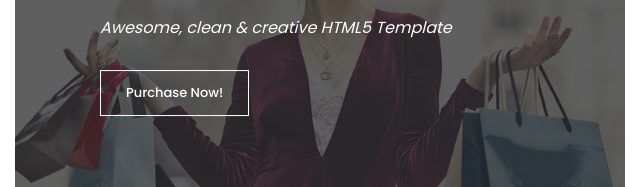
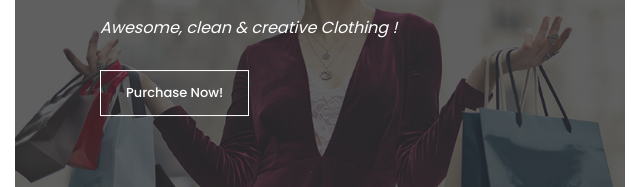
Before and after one commit to AlphoQ/360, a plain HTML site: page index.html in a window 1280 px wide. Shown: the part 407-594 px from the top of the page, 0-640 px from the left. Drawn offline with Linux system fonts and the light colour scheme.

Commit message:
Update index.html

```diff
--- a/index.html
+++ b/index.html
@@ -95,7 +95,7 @@
                         <div class="thumb">
                             <div class="inner-content">
                                 <h4>We Are 360</h4>
-                                <span>Awesome, clean &amp; creative HTML5 Template</span>
+                                <span>Awesome, clean &amp; creative Clothing !</span>
                                 <div class="main-border-button">
                                     <a href="#">Purchase Now!</a>
                                 </div>
```
